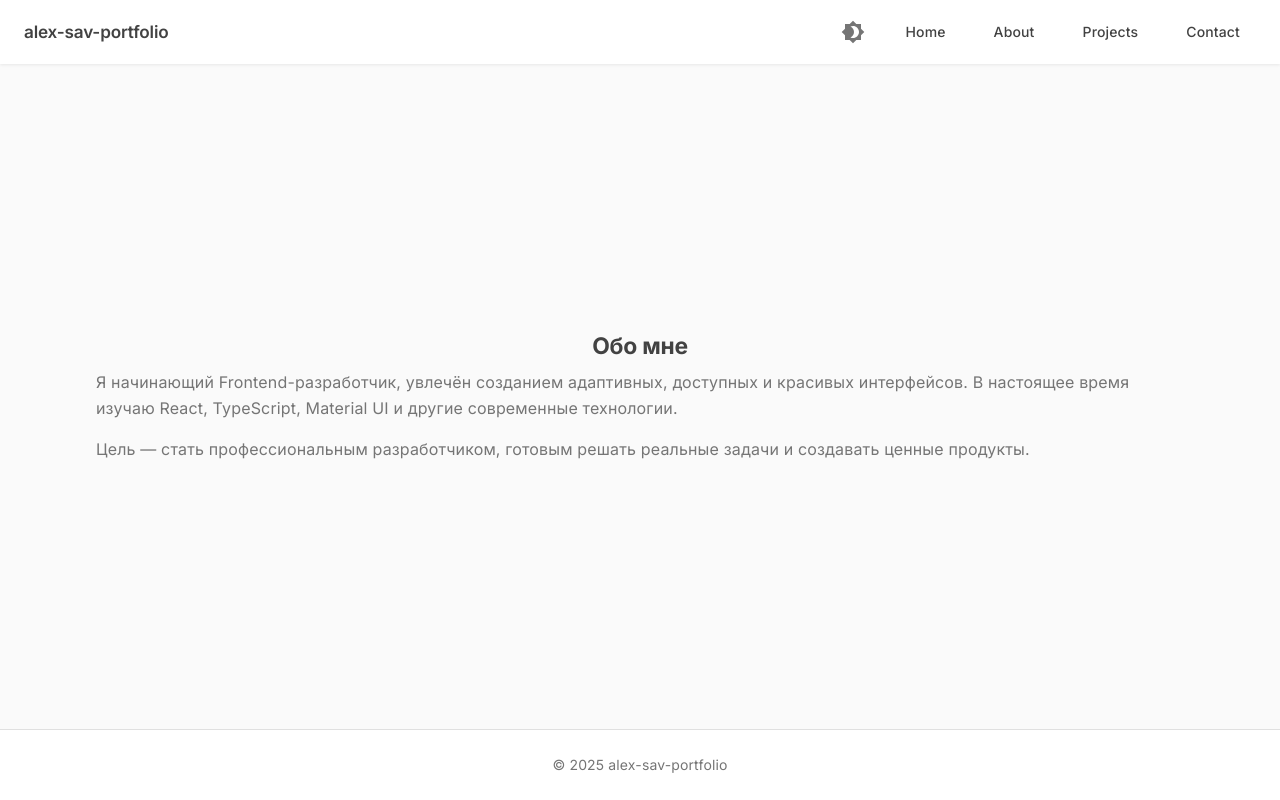
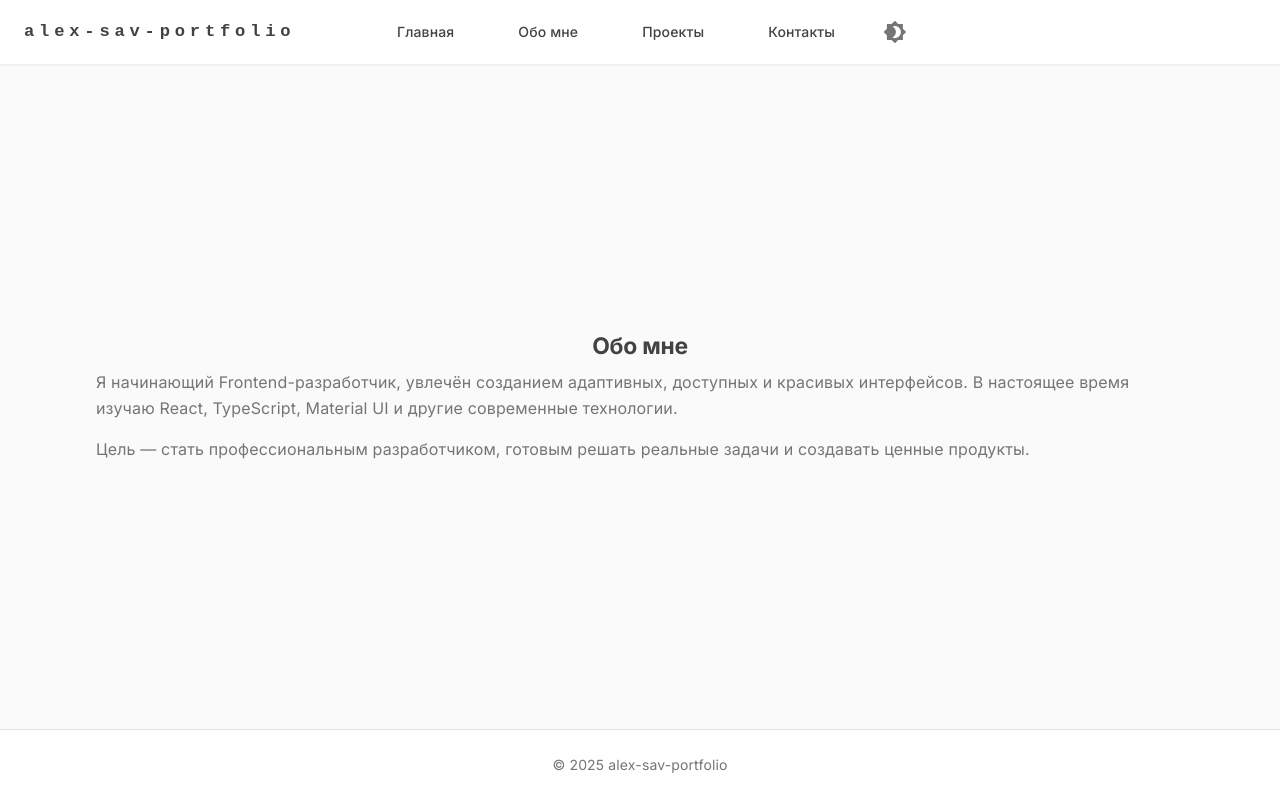
Before and after one commit to AlexSavOne/alex-sav-portfolio, a React (Vite) app: page /alex-sav-portfolio/about in a window 1280 px wide. Built offline with nearby package versions, Linux system fonts and the light colour scheme.

Commit message:
feat: обновлен Layout - добавлена ссылка на главную, центрирована навигация

```diff
--- a/src/components/Layout/Layout.tsx
+++ b/src/components/Layout/Layout.tsx
@@ -9,7 +9,7 @@ import {
   useMediaQuery,
   useTheme,
 } from "@mui/material";
-import { Outlet, useLocation } from "react-router-dom";
+import { Outlet, useLocation, Link as RouterLink } from "react-router-dom";
 import Brightness4Icon from "@mui/icons-material/Brightness4";
 import Brightness7Icon from "@mui/icons-material/Brightness7";
 import { ColorModeContext } from "../../styles/theme";
@@ -17,10 +17,10 @@ import { NavItem } from "../Navigation/NavItem";
 import { NavItem as NavItemType } from "../../types/navigation.types";
 
 const navItems: NavItemType[] = [
-  { label: "Home", path: "/" },
-  { label: "About", path: "/about" },
-  { label: "Projects", path: "/projects" },
-  { label: "Contact", path: "/contact" },
+  { label: "Главная", path: "/" },
+  { label: "Обо мне", path: "/about" },
+  { label: "Проекты", path: "/projects" },
+  { label: "Контакты", path: "/contact" },
 ];
 
 export default function Layout() {
@@ -50,12 +50,38 @@ export default function Layout() {
     >
       <AppBar position="sticky">
         <Toolbar>
-          <Typography variant="h6" sx={{ flexGrow: 1 }}>
+          <Typography
+            variant="h6"
+            noWrap
+            component={RouterLink}
+            to="/"
+            sx={{
+              fontFamily: 'monospace',
+              fontWeight: 700,
+              letterSpacing: '.3rem',
+              color: 'inherit',
+              textDecoration: 'none',
+              '&:hover': {
+                color: 'primary.main',
+              },
+            }}
+          >
             alex-sav-portfolio
           </Typography>
+
+          <Box sx={{
+            position: 'absolute',
+            left: '50%',
+            transform: 'translateX(-50%)',
+            display: 'flex',
+            alignItems: 'center',
+            gap: 2,
+          }}>
+            {navLinks}
             <IconButton
               onClick={colorMode.toggleColorMode}
               aria-label="Переключить тему"
+              sx={{ ml: 1 }}
             >
               {theme.palette.mode === "dark" ? (
                 <Brightness7Icon />
@@ -63,7 +89,7 @@ export default function Layout() {
                 <Brightness4Icon />
               )}
             </IconButton>
-          {navLinks}
+          </Box>
         </Toolbar>
       </AppBar>
       <Box
```
Lines whose indentation alone changed are shown as unchanged.
